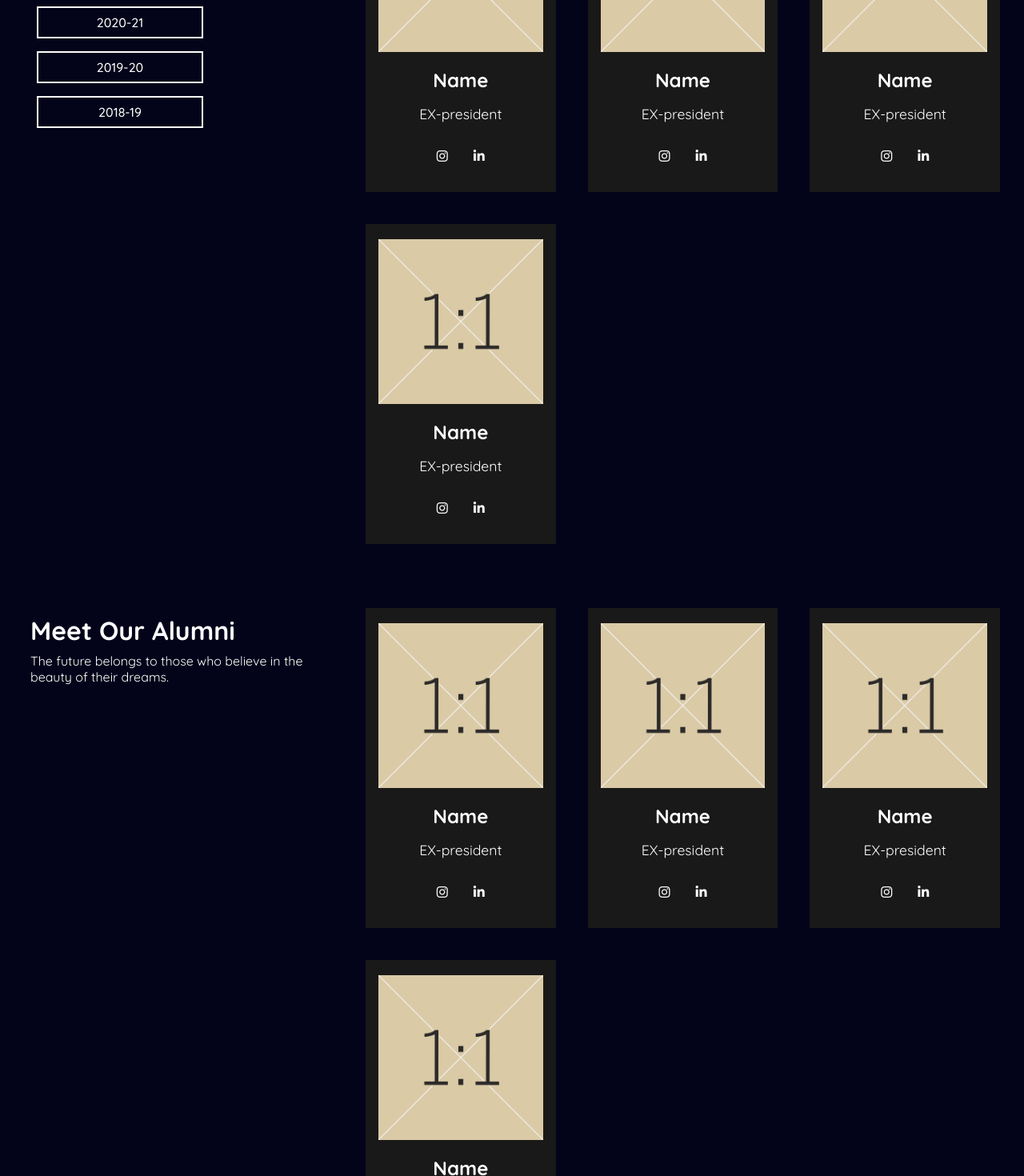
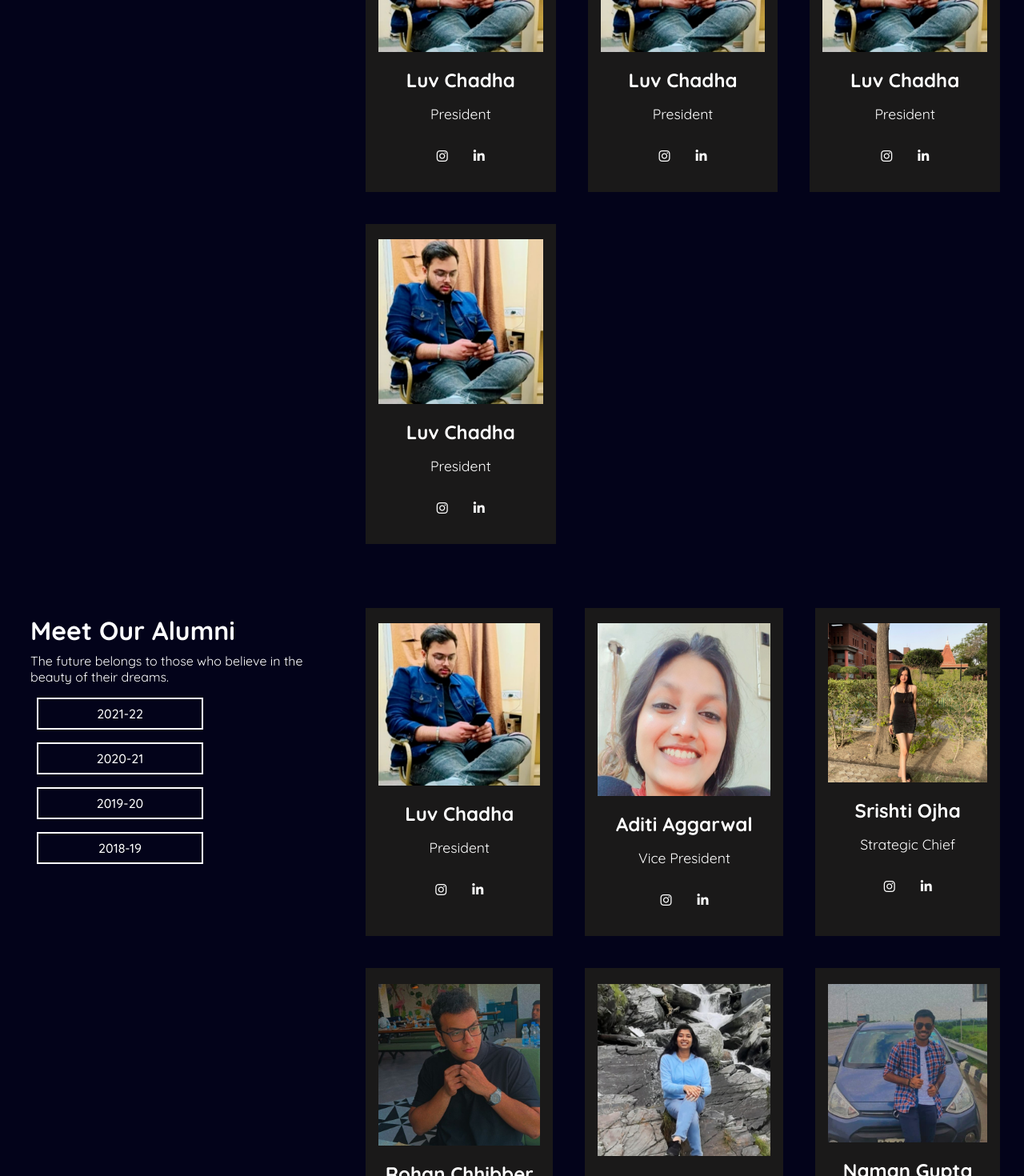
Before and after one commit to HarshSharma20503/optica, a React (Create React App) app: page /alumni in a window 1280 px wide. Shown: the part 640-2110 px from the top of the page at 80% size. Built offline with nearby package versions, Linux system fonts and the light colour scheme.

Commit message:
alumini functionality added

```diff
--- a/package.json
+++ b/package.json
@@ -7,6 +7,7 @@
     "@testing-library/react": "^13.4.0",
     "@testing-library/user-event": "^13.5.0",
     "react": "^18.2.0",
+    "react-bootstrap": "^2.7.0",
     "react-dom": "^18.2.0",
     "react-router-dom": "^6.6.2",
     "react-scripts": "5.0.1",
--- /dev/null
+++ b/src/components/AlumniPage/AluminiData.js
@@ -0,0 +1,272 @@
+const FoundingMember = [
+    {
+        imgsrc:"/images/luv chadha.png",
+        name : "Luv Chadha",
+        designation : "President",
+        instaLink : "/",
+        linkedinLink : "/",
+    },
+    {
+        imgsrc:"/images/luv chadha.png",
+        name : "Luv Chadha",
+        designation : "President",
+        instaLink : "/",
+        linkedinLink : "/",
+    },
+    {
+        imgsrc:"/images/luv chadha.png",
+        name : "Luv Chadha",
+        designation : "President",
+        instaLink : "/",
+        linkedinLink : "/",
+    },
+    {
+        imgsrc:"/images/luv chadha.png",
+        name : "Luv Chadha",
+        designation : "President",
+        instaLink : "/",
+        linkedinLink : "/",
+    }
+];
+
+
+const AluminiData2021_22 = [
+    {
+        imgsrc:"/images/luv chadha.png",
+        name : "Luv Chadha",
+        designation : "President",
+        instaLink : "/",
+        linkedinLink : "/",
+    },
+    {
+        imgsrc:"/images/Aditi.jpg",
+        name : "Aditi Aggarwal",
+        designation : "Vice President",
+        instaLink : "/",
+        linkedinLink : "/",
+    },
+    {
+        imgsrc:"/images/srishti ojha.jpg",
+        name : "Srishti Ojha",
+        designation : "Strategic Chief",
+        instaLink : "/",
+        linkedinLink : "/",
+    },
+    {
+        imgsrc:"/images/rohan chibber.jpg",
+        name : "Rohan Chhibber",
+        designation : "Strategic Chief",
+        instaLink : "/",
+        linkedinLink : "/",
+    },
+    {
+        imgsrc:"/images/charvi gupta.jpg",
+        name : "Charvi Gupta",
+        designation : "Content Head",
+        instaLink : "/",
+        linkedinLink : "/",
+    },
+    {
+        imgsrc:"/images/naman.jpg",
+        name : "Naman Gupta",
+        designation : "Technical Head",
+        instaLink : "/",
+        linkedinLink : "/",
+    },
+    {
+        imgsrc:"/images/ronit.jpg",
+        name : "Ronit Khatri",
+        designation : "Web Master",
+        instaLink : "/",
+        linkedinLink : "/",
+    },
+    {
+        imgsrc:"/images/mehak.jpg",
+        name : "Mehak Mathur",
+        designation : "Technical Head",
+        instaLink : "/",
+        linkedinLink : "/",
+    },
+    {
+        imgsrc:"/images/puru tiwari.jpg",
+        name : "Puru Tiwari",
+        designation : "Public Relations Head",
+        instaLink : "/",
+        linkedinLink : "/",
+    },
+    {
+        imgsrc:"/images/Nami_Jain.jpg",
+        name : "Nami Jain",
+        designation : "Public Relations Head",
+        instaLink : "/",
+        linkedinLink : "/",
+    },
+    {
+        imgsrc:"/images/pallavi.jpg",
+        name : "Pallavi Chaudhary",
+        designation : "Management Head",
+        instaLink : "/",
+        linkedinLink : "/",
+    },
+    {
+        imgsrc:"/images/harshul.jpg",
+        name : "Harshul Varshney",
+        designation : "Logistics Head",
+        instaLink : "/",
+        linkedinLink : "/",
+    },
+    {
+        imgsrc:"/images/aarushee.jpg",
+        name : "Aarushee Krishna",
+        designation : "Digital Head",
+        instaLink : "/",
+        linkedinLink : "/",
+    },
+    {
+        imgsrc:"/images/shreya arora.jpg",
+        name : "Shreya Arora",
+        designation : "Creative Head",
+        instaLink : "/",
+        linkedinLink : "/",
+    },
+    {
+        imgsrc:"/images/Manas_tripathi.jpg",
+        name : "Manas Tripathi",
+        designation : "128 Head",
+        instaLink : "/",
+        linkedinLink : "/",
+    },
+    {
+        imgsrc:"/images/pranav bhargava.jpg",
+        name : "Pranav Bhargava",
+        designation : "128 Management Head",
+        instaLink : "/",
+        linkedinLink : "/",
+    },
+    {
+        imgsrc:"/images/kriti.jpg",
+        name : "Kriti Behl",
+        designation : "128 Outreach Head",
+        instaLink : "/",
+        linkedinLink : "/",
+    }
+    ];
+
+    const AluminiData2020_21 = [
+        {
+            imgsrc:"/images/ayush thakur.jpg",
+            name : "Ayush Thakur",
+            designation : "Treasurer",
+            instaLink : "/",
+            linkedinLink : "/",
+        },
+        {
+            imgsrc:"/images/shreya.jpg",
+            name : "Shreya Khosla",
+            designation : "Secratary",
+            instaLink : "/",
+            linkedinLink : "/",
+        },
+        {
+            imgsrc:"/images/Aditi.jpg",
+            name : "Aditi Aggarwal",
+            designation : "Vice President",
+            instaLink : "/",
+            linkedinLink : "/",
+        },
+        {
+            imgsrc:"/images/Aditi.jpg",
+            name : "Aditi Aggarwal",
+            designation : "Vice President",
+            instaLink : "/",
+            linkedinLink : "/",
+        },
+        {
+            imgsrc:"/images/Aditi.jpg",
+            name : "Aditi Aggarwal",
+            designation : "Vice President",
+            instaLink : "/",
+            linkedinLink : "/",
+        },
+        ];
+
+
+        const AluminiData2019_20 = [
+            {
+                imgsrc:"/images/devika gupta.jpg",
+                name : "Devika Gupta",
+                designation : "Digital Head",
+                instaLink : "/",
+                linkedinLink : "/",
+            },
+            {
+                imgsrc:"/images/khushi chauhan.jpg",
+                name : "Khushi Chauhan",
+                designation : "Creative Head",
+                instaLink : "/",
+                linkedinLink : "/",
+            },
+            {
+                imgsrc:"/images/Aditi.jpg",
+                name : "Aditi Aggarwal",
+                designation : "Vice President",
+                instaLink : "/",
+                linkedinLink : "/",
+            },
+            {
+                imgsrc:"/images/Aditi.jpg",
+                name : "Aditi Aggarwal",
+                designation : "Vice President",
+                instaLink : "/",
+                linkedinLink : "/",
+            },
+            {
+                imgsrc:"/images/Aditi.jpg",
+                name : "Aditi Aggarwal",
+                designation : "Vice President",
+                instaLink : "/",
+                linkedinLink : "/",
+            },
+            ];
+
+
+            const AluminiData2018_19 = [
+                {
+                    imgsrc:"/images/pranav bhargava.jpg",
+                    name : "Pranav Bhargava",
+                    designation : "128 Management Head",
+                    instaLink : "/",
+                    linkedinLink : "/",
+                },
+                {
+                    imgsrc:"/images/kriti.jpg",
+                    name : "Kriti Behl",
+                    designation : "128 Outreach Head",
+                    instaLink : "/",
+                    linkedinLink : "/",
+                },
+                {
+                    imgsrc:"/images/Aditi.jpg",
+                    name : "Aditi Aggarwal",
+                    designation : "Vice President",
+                    instaLink : "/",
+                    linkedinLink : "/",
+                },
+                {
+                    imgsrc:"/images/Aditi.jpg",
+                    name : "Aditi Aggarwal",
+                    designation : "Vice President",
+                    instaLink : "/",
+                    linkedinLink : "/",
+                },
+                {
+                    imgsrc:"/images/Aditi.jpg",
+                    name : "Aditi Aggarwal",
+                    designation : "Vice President",
+                    instaLink : "/",
+                    linkedinLink : "/",
+                },
+                ];
+
+
+    export {FoundingMember, AluminiData2020_21, AluminiData2021_22, AluminiData2019_20, AluminiData2018_19};
--- a/src/components/AlumniPage/AlumniPage.js
+++ b/src/components/AlumniPage/AlumniPage.js
@@ -1,11 +1,30 @@
 import "./AlumniPage.scss";
-import React from 'react'
+import React, { useEffect, useState } from 'react'
 import Card from "../Card/Card";
 import SideHeading from "../SideHeading/SideHeading";
 import YearButton from "../YearButton/YearButton";
+import {FoundingMember, AluminiData2020_21, AluminiData2021_22, AluminiData2019_20, AluminiData2018_19} from "./AluminiData";
 
 
 function AlumniPage() {
+
+    const [year,SetYear] = useState('2021-22');
+
+    const [AluminiData,setAluminiData] = useState(AluminiData2021_22);
+
+    useEffect(()=>{
+        if(year==='2021-22'){
+            setAluminiData(AluminiData2021_22);
+        } else if(year==='2020-21') {
+            setAluminiData(AluminiData2020_21);
+        } else if(year==='2019-20') {
+            setAluminiData(AluminiData2019_20);
+        } else if(year==='2018-19') {
+            setAluminiData(AluminiData2018_19);
+        }
+    },[year]);
+
+
     return (
         <div className="alumni">
             <div className="alumni_founders">
@@ -14,40 +33,22 @@ function AlumniPage() {
                         side_heading="Founding Members"
                         side_content="The future belongs to those who believe in the beauty of their dreams."
                     />
-                    <YearButton text="2021-22" />
-                    <YearButton text="2020-21" />
-                    <YearButton text="2019-20" />
-                    <YearButton text="2018-19" />
                 </div>
                 <div className="alumni_founders_cards">
-                    <Card
-                        imgsrc="/images/sample.png"
-                        name="Name"
-                        designation="EX-president"
-                        linkedinLink="/"
-                        instaLink="/"
-                    />
-                    <Card
-                        imgsrc="/images/sample.png"
-                        name="Name"
-                        designation="EX-president"
-                        linkedinLink="/"
-                        instaLink="/"
-                    />
-                    <Card
-                        imgsrc="/images/sample.png"
-                        name="Name"
-                        designation="EX-president"
-                        linkedinLink="/"
-                        instaLink="/"
-                    />
-                    <Card
-                        imgsrc="/images/sample.png"
-                        name="Name"
-                        designation="EX-president"
-                        linkedinLink="/"
-                        instaLink="/"
-                    />
+
+                    {FoundingMember.map((val,ind)=>{
+                        return(
+                            <Card
+                                key={ind}
+                                imgsrc={val.imgsrc}
+                                name={val.name}
+                                designation={val.designation}
+                                linkedinLink={val.linkedinLink}
+                                instaLink={val.instaLink}
+                            />
+                        )
+                    })}
+
                 </div>
 
             </div>
@@ -57,36 +58,26 @@ function AlumniPage() {
                         side_heading="Meet Our Alumni"
                         side_content="The future belongs to those who believe in the beauty of their dreams."
                     />
+                    <YearButton text="2021-22" SetYear={SetYear}/>
+                    <YearButton text="2020-21" SetYear={SetYear}/>
+                    <YearButton text="2019-20" SetYear={SetYear}/>
+                    <YearButton text="2018-19" SetYear={SetYear}/>
                 </div>
                 <div className="alumni_founders_cards">
-                    <Card
-                        imgsrc="/images/sample.png"
-                        name="Name"
-                        designation="EX-president"
-                        linkedinLink="/"
-                        instaLink="/"
-                    />
-                    <Card
-                        imgsrc="/images/sample.png"
-                        name="Name"
-                        designation="EX-president"
-                        linkedinLink="/"
-                        instaLink="/"
-                    />
-                    <Card
-                        imgsrc="/images/sample.png"
-                        name="Name"
-                        designation="EX-president"
-                        linkedinLink="/"
-                        instaLink="/"
-                    />
-                    <Card
-                        imgsrc="/images/sample.png"
-                        name="Name"
-                        designation="EX-president"
-                        linkedinLink="/"
-                        instaLink="/"
-                    />
+
+                    {AluminiData.map((val,ind)=>{
+                        return (
+                            <Card
+                                key={ind}
+                                imgsrc={val.imgsrc}
+                                name={val.name}
+                                designation={val.designation}
+                                linkedinLink={val.linkedinLink}
+                                instaLink={val.instaLink}
+                            />
+                        )
+                    })}
+
                 </div>
 
             </div>
--- a/src/components/YearButton/YearButton.js
+++ b/src/components/YearButton/YearButton.js
@@ -4,7 +4,7 @@ import React from 'react'
 const YearButton = (props) => {
   return (
     <div className = "button ">
-        <div className="button-text">{props.text}</div>
+        <div className="button-text" onClick={()=>{props.SetYear(`${props.text}`)}}>{props.text}</div>
     </div>
   )
 }
--- a/src/routes/Events/Events.js
+++ b/src/routes/Events/Events.js
@@ -1,12 +1,14 @@
 import React from 'react'
 import Navbar from '../../components/NavBar/NavBar'
 import PageName from '../../components/PageName/PageName'
+import Event from './Event'
 
 const Events = () => {
   return (
     <>
         <Navbar/>
         <PageName page_heading="Past Events"/>
+        <Event />
     </>
   )
 }
--- a/src/routes/Events/Events.scss
+++ b/src/routes/Events/Events.scss
@@ -0,0 +1 @@
+//Event css
```
Also changed, not shown: src/routes/Events/Event.js (added, +21 -0 lines), src/routes/Events/EventData.js (added, +34 -0 lines), 1 other file (tests, documents, lock files or other folders).
